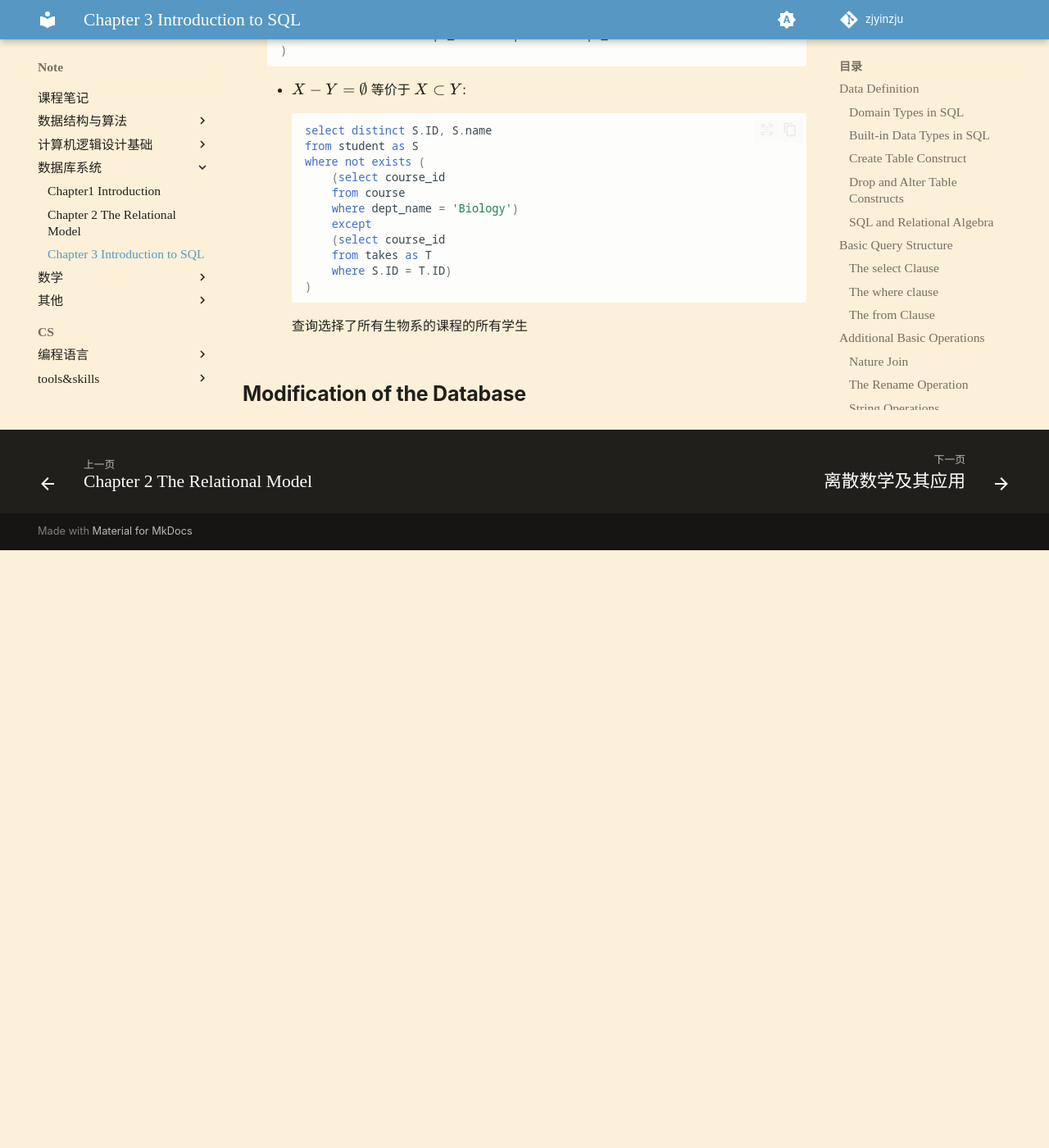
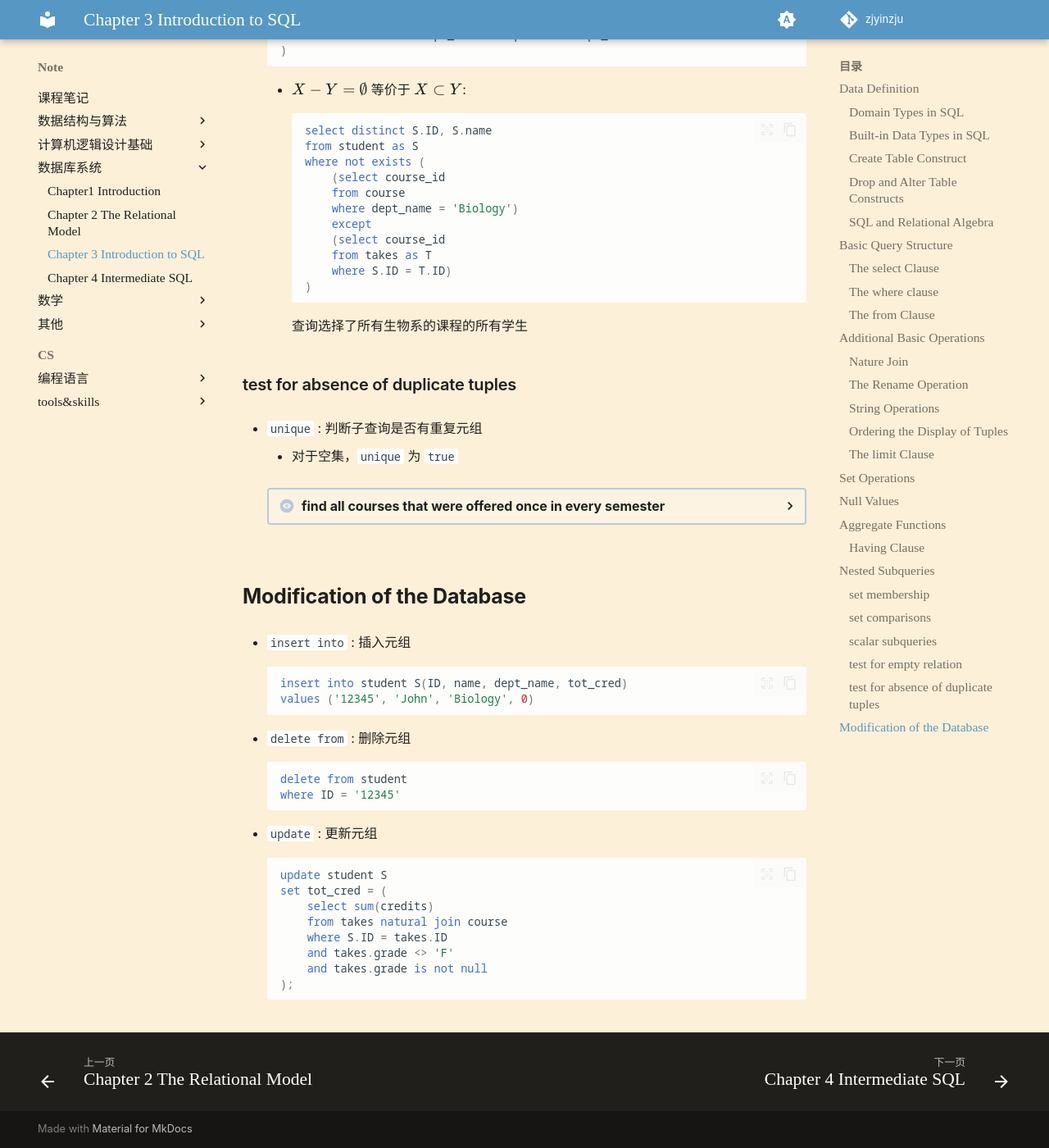
Before and after one commit to zjyinzju/zjyinzju.github.io, an MkDocs documentation site: the page built from docs/notes/cs/db/03.md, in a window 1280 px wide and 1400 px high, scrolled down 9761 px. Shown: the whole window at 82% size. Built offline with MkDocs 1.6.1 and Material for MkDocs 9.7.7, drawn with Linux system fonts in a browser that asks for light colours; comment, search, counter and statistics services are not loaded; a style sheet for code colours, icons or effects is not loaded; before the commit the page ends 10432 px from its top, so only the background shows below that.

Commit message:
finish c03 and start c04

````diff
--- a/docs/notes/cs/db/03.md
+++ b/docs/notes/cs/db/03.md
@@ -476,4 +476,48 @@ create table r(
         ```
         查询选择了所有生物系的课程的所有学生
 
+### test for absence of duplicate tuples
+
++ `unique` : 判断子查询是否有重复元组
+    + 对于空集，`unique` 为 `true`
+
+    ??? eg "find all courses that were offered once in every semester"
+        ```sql
+        select T.course_id
+        from course as T
+        where unique (
+            select R.course_id, year, semester
+            from section as R
+            where T.course_id = R.course_id
+        ) and exists (
+            select R.course_id, year, semester
+            from section as R
+            where T.course_id = R.course_id
+        )
+        ```
+
 ## Modification of the Database
+
++ `insert into` : 插入元组
+    ```sql
+    insert into student S(ID, name, dept_name, tot_cred)
+    values ('12345', 'John', 'Biology', 0)
+    ```
+
++ `delete from` : 删除元组
+    ```sql
+    delete from student
+    where ID = '12345'
+    ```
+
++ `update` : 更新元组
+    ```sql
+    update student S
+    set tot_cred = (
+        select sum(credits)
+        from takes natural join course
+        where S.ID = takes.ID
+        and takes.grade <> 'F'
+        and takes.grade is not null
+    );
+    ```
--- a/mkdocs.yml
+++ b/mkdocs.yml
@@ -33,6 +33,7 @@ nav:
         - notes/cs/db/01.md
         - notes/cs/db/02.md
         - notes/cs/db/03.md
+        - notes/cs/db/04.md
       - 数学:
         - 离散数学:
           - notes/math/discrete_math/index.md
````
Also changed, not shown: docs/notes/cs/db/04.md (added, +15 -0 lines), site/404.html, site/index.html, site/notes/cs/logic/01/index.html, site/notes/cs/logic/02/index.html, site/notes/cs/logic/index.html, site/notes/math/discrete_math/01/index.html, site/notes/math/discrete_math/index.html, 1 other file.
